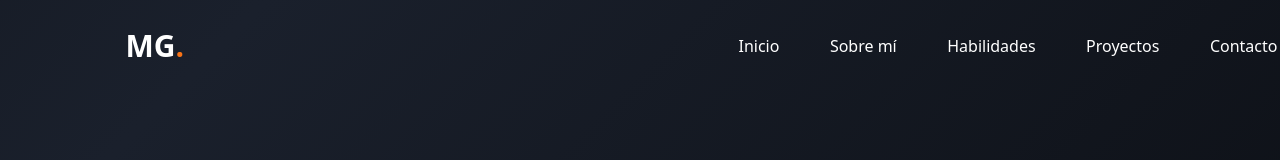
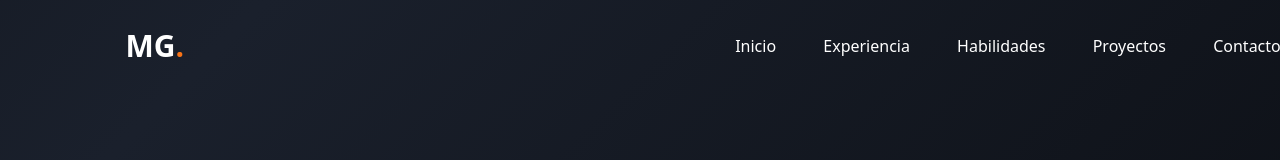
Before and after one commit to matgarfer499/portfolio, a Next.js app: page / in a window 1280 px wide. Shown: the top 160 px of the page. Built offline with nearby package versions, Linux system fonts and the light colour scheme.

Commit message:
refactor: change about me for experiencie

```diff
--- a/app/components/Links.jsx
+++ b/app/components/Links.jsx
@@ -14,7 +14,7 @@ export function Links({onClick}) {
                 href="#about-me"
                 className={linkClassName}
             >
-                Sobre mí
+                Experiencia
             </a>
             <a
                 onClick={onClick}
```
